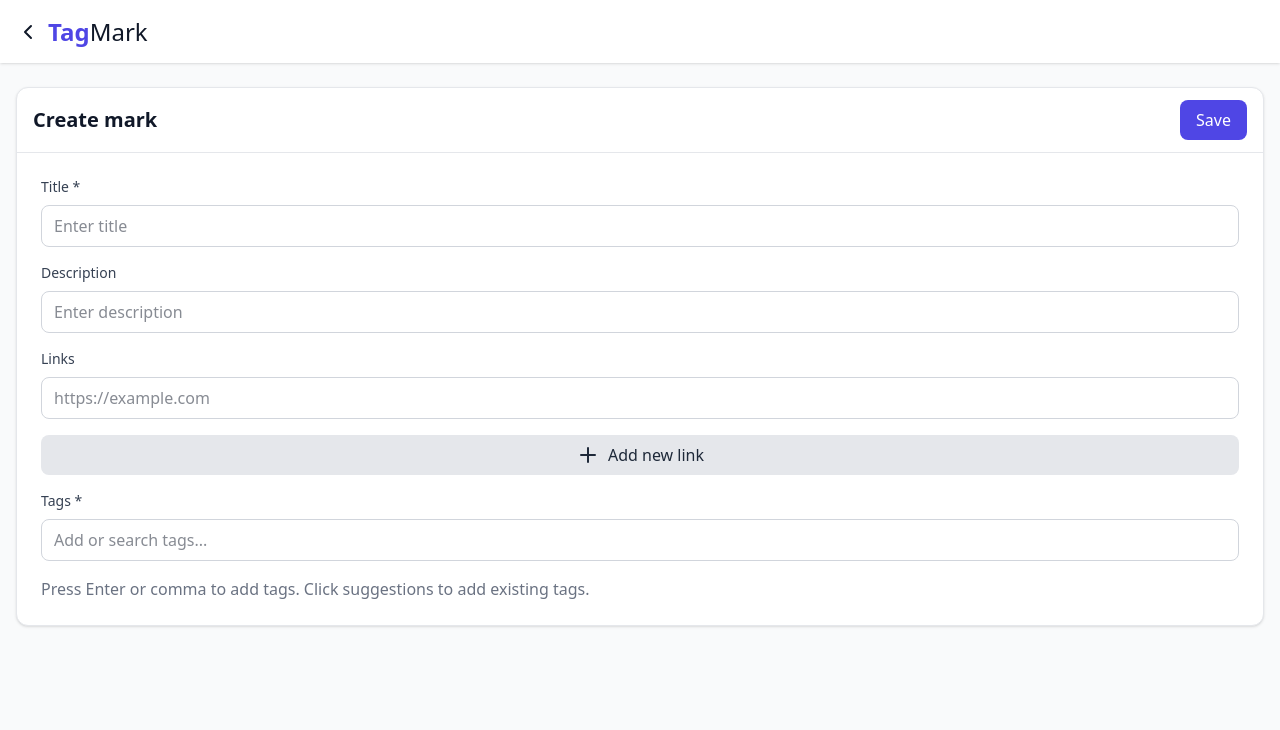
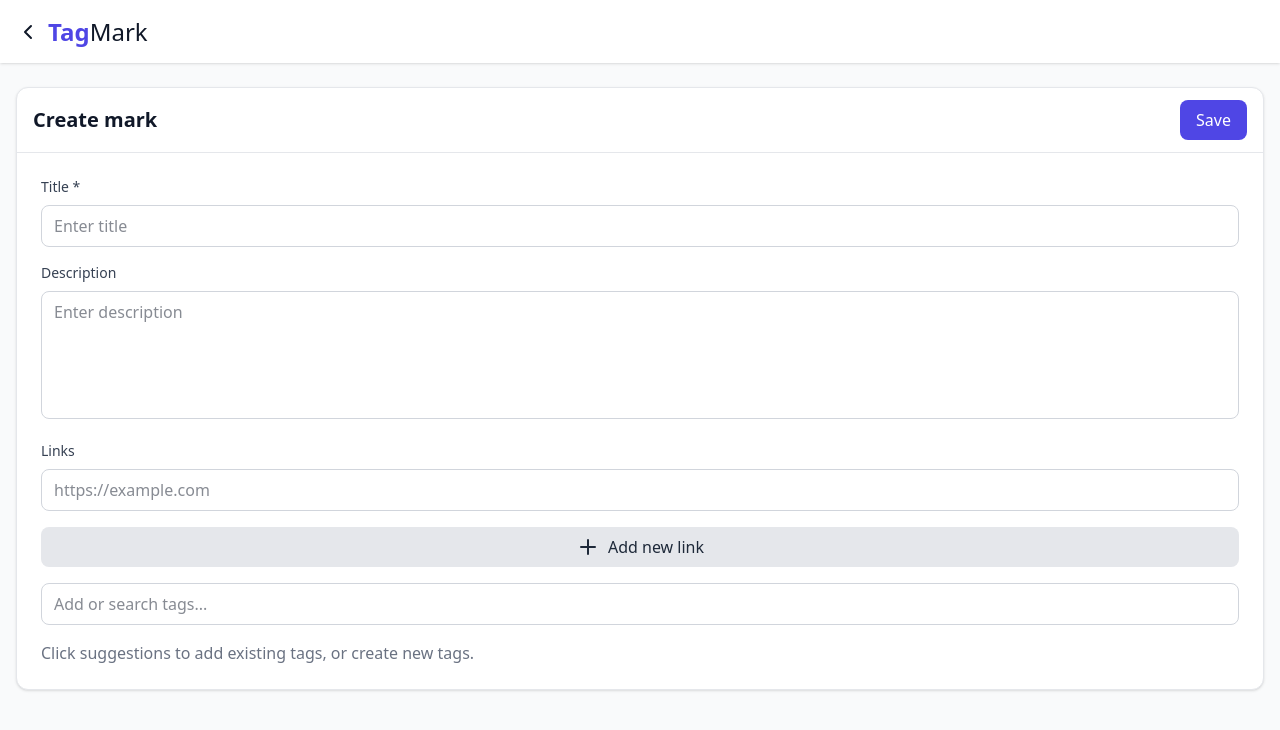
Before and after one commit to thismarcoantonio/tagmark, a Vue app: page /create in a window 1280 px wide. Shown: the top 730 px of the page. Built offline with nearby package versions, Linux system fonts and the light colour scheme.

Commit message:
Add insert tag list to create mark page

```diff
--- a/src/components/GetOrAddTag.vue
+++ b/src/components/GetOrAddTag.vue
@@ -1,9 +1,5 @@
 <template>
-  <menu-dropdown
-    :items="items"
-    :filter-term="search"
-    @select="search = typeof $event !== 'string' ? $event.title : $event"
-  >
+  <menu-dropdown :items="items" :filter-term="search" @select="onSelect">
     <text-field-input v-model="search" placeholder="Add or search tags..." />
     <template #empty>
       <button
@@ -18,20 +14,45 @@
 
 <script lang="ts" setup>
 import { computed } from 'vue';
-import MenuDropdown from '@/components/MenuDropdown.vue';
+import { useTagsStore } from '@/stores/tags';
+import type { Tag } from '@/types/Tag';
+import MenuDropdown, { type Props as MenuDropdownProps } from '@/components/MenuDropdown.vue';
 import TextFieldInput from '@/components/TextFieldInput.vue';
-import { useTagsStore } from '@/stores/tags';
+
+const $props = defineProps<{
+  insertedTags?: number[];
+}>();
+
+const $emit = defineEmits<{
+  (event: 'select', value: Tag): void;
+}>();
 
 const search = defineModel<string>('search', { required: false, default: '' });
 
 const tagsStore = useTagsStore();
 
 const items = computed(() =>
-  tagsStore.tags.map(({ id, name }) => ({ value: `${id}`, title: name })),
+  tagsStore.tags
+    .filter(({ id }) => ($props.insertedTags ? !$props.insertedTags?.includes(id) : true))
+    .map(({ id, name }) => ({ value: `${id}`, title: name })),
 );
 
 function addTag() {
   tagsStore.addTag(search.value);
   search.value = '';
 }
+
+function onSelect(item: MenuDropdownProps['items'][0]) {
+  if (typeof item === 'string') {
+    search.value = item;
+    return;
+  }
+
+  search.value = item.title;
+  const tag = tagsStore.getTagById(Number(item.value));
+
+  if (!tag) return;
+
+  $emit('select', tag);
+}
 </script>
--- a/src/components/MenuDropdown.vue
+++ b/src/components/MenuDropdown.vue
@@ -26,7 +26,7 @@
 <script lang="ts" setup>
 import { computed } from 'vue';
 
-interface Props {
+export interface Props {
   filterTerm?: string;
   items: string[] | { value: string; title: string }[];
 }
--- /dev/null
+++ b/src/components/TextAreaInput.vue
@@ -0,0 +1,15 @@
+<template>
+  <textarea
+    v-model="modelValue"
+    :placeholder="placeholder"
+    class="w-full px-3 py-2 border border-gray-300 rounded-lg focus:ring-2 focus:ring-primary-500 focus:border-primary-500 outline-none transition-all pr-4 h-32 resize-none"
+  />
+</template>
+
+<script lang="ts" setup>
+defineProps<{
+  placeholder?: string;
+}>();
+
+const modelValue = defineModel<string>({ required: true });
+</script>
--- a/src/components/TextField.vue
+++ b/src/components/TextField.vue
@@ -8,6 +8,13 @@
       <slot name="prepend" />
     </div>
     <text-field-input
+      v-if="!multiline"
+      v-model="modelValue"
+      :placeholder="placeholder"
+      :class="{ 'pl-10': $slots.prepend }"
+    />
+    <text-area-input
+      v-else
       v-model="modelValue"
       :placeholder="placeholder"
       :class="{ 'pl-10': $slots.prepend }"
@@ -20,12 +27,14 @@
 
 <script lang="ts" setup>
 import TextFieldInput from '@/components/TextFieldInput.vue';
+import TextAreaInput from '@/components/TextAreaInput.vue';
 
 defineProps<{
   label?: string;
   placeholder?: string;
   required?: boolean;
+  multiline?: boolean;
 }>();
 
-const modelValue = defineModel({ required: true });
+const modelValue = defineModel<string>({ required: true });
 </script>
--- a/src/stores/tags.ts
+++ b/src/stores/tags.ts
@@ -10,6 +10,10 @@ export const useTagsStore = defineStore('tags', () => {
     // Increase index to be used as id
     index.value += 1;
     tags.value?.push({ id: index.value, name: value.trim() });
+  }
+
+  function getTagById(id: Tag['id']) {
+    return tags.value.find((tag) => tag.id === id);
   }
 
   function updateTag(tag: Tag) {
@@ -28,5 +32,5 @@ export const useTagsStore = defineStore('tags', () => {
     tags.value = [...tags.value.slice(0, tagIndex), ...tags.value.slice(tagIndex + 1)];
   }
 
-  return { tags, addTag, updateTag, deleteTag };
+  return { tags, addTag, getTagById, updateTag, deleteTag };
 });
--- a/src/views/SaveView.vue
+++ b/src/views/SaveView.vue
@@ -4,7 +4,12 @@
       <main-button>Save</main-button>
     </template>
     <text-field v-model="form.title" label="Title" placeholder="Enter title" required />
-    <text-field v-model="form.title" label="Description" placeholder="Enter description" />
+    <text-field
+      v-model="form.title"
+      label="Description"
+      placeholder="Enter description"
+      multiline
+    />
     <text-field
       v-for="(link, index) in form.links"
       :key="index"
@@ -22,25 +27,36 @@
       </template>
       Add new link
     </main-button>
-    <text-field v-model="form.title" label="Tags" placeholder="Add or search tags..." required />
-    <p class="text-gray-500">
-      Press Enter or comma to add tags. Click suggestions to add existing tags.
-    </p>
+    <get-or-add-tag v-model:search="tag" :inserted-tags="form.tags" class="mb-4" @select="addTag" />
+    <div v-for="tagId in form.tags" :key="tagId">
+      {{ tagId }}
+    </div>
+    <p class="text-gray-500">Click suggestions to add existing tags, or create new tags.</p>
   </main-card>
 </template>
 
 <script lang="ts" setup>
 import { ref } from 'vue';
 import { PlusIcon, XIcon } from 'lucide-vue-next';
+import GetOrAddTag from '@/components/GetOrAddTag.vue';
 import MainCard from '@/components/MainCard.vue';
 import MainButton from '@/components/MainButton.vue';
 import TextField from '@/components/TextField.vue';
+import type { Tag } from '@/types/Tag';
 
-const form = ref({
+const form = ref<{
+  title: string;
+  description: string;
+  links: string[];
+  tags: number[];
+}>({
   title: '',
   description: '',
   links: [''],
+  tags: [],
 });
+
+const tag = ref('');
 
 function addNewLink() {
   form.value.links.push('');
@@ -49,4 +65,9 @@ function addNewLink() {
 function removeLink(index: number) {
   form.value.links = [...form.value.links.slice(0, index), ...form.value.links.slice(index + 1)];
 }
+
+function addTag({ id }: Tag) {
+  form.value.tags.push(id);
+  tag.value = '';
+}
 </script>
```
